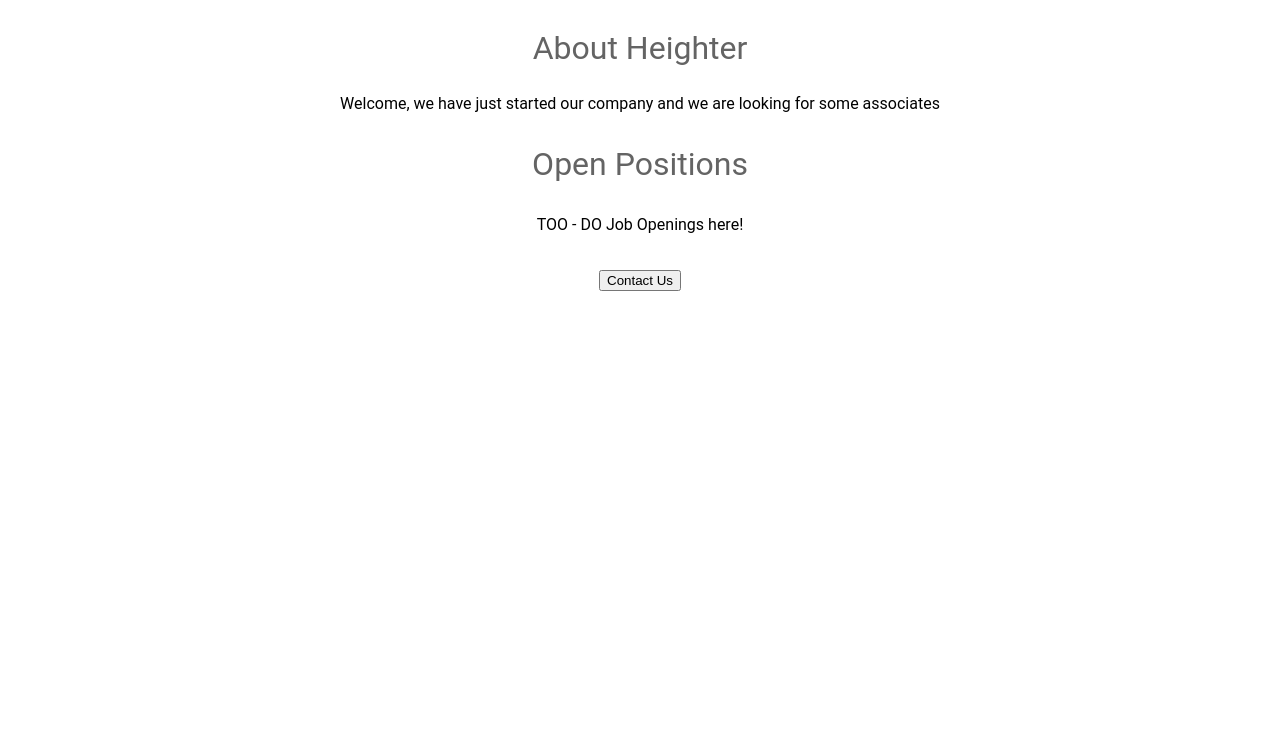
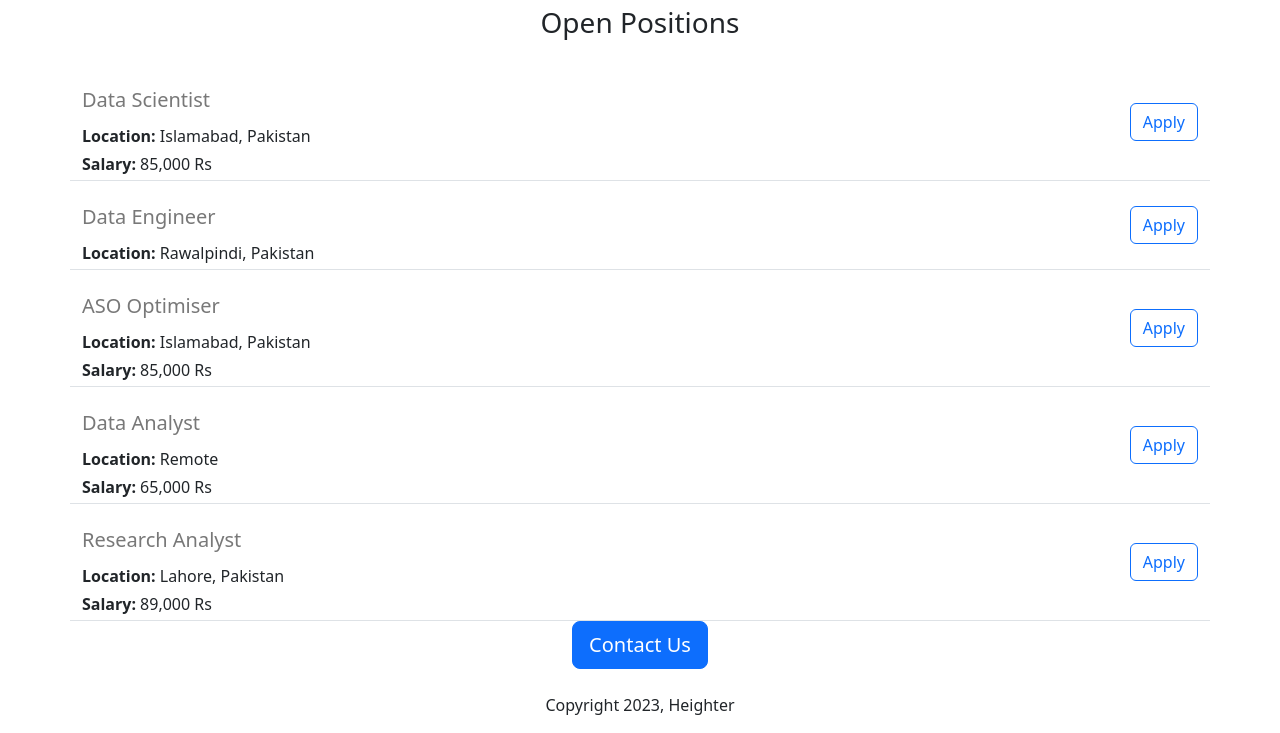
Before and after one commit to heighterses/heighter-career-website, a Flask app: page / in a window 1280 px wide. Shown: the part 490-1223 px from the top of the page. Before the commit the page ends 781 px from the top, so only its background shows below. Run offline with Flask 3, Linux system fonts and the light colour scheme.

Commit message:
added dynamic data

```diff
--- a/app.py
+++ b/app.py
@@ -2,10 +2,32 @@ from flask import Flask, render_template
 
 app = Flask(__name__)
 
+JOBS=[
+  {'id': 1,
+  'title': 'Data Scientist',
+  'location': 'Islamabad, Pakistan',
+  'salary': '85,000 Rs'},
+    {'id': 2,
+  'title': 'Data Engineer',
+  'location': 'Rawalpindi, Pakistan'},
+    {'id': 3,
+  'title': 'ASO Optimiser',
+  'location': 'Islamabad, Pakistan',
+  'salary': '85,000 Rs'},
+    {'id': 4,
+  'title': 'Data Analyst',
+  'location': 'Remote',
+  'salary': '65,000 Rs'},
+    {'id': 5,
+  'title': 'Research Analyst',
+  'location': 'Lahore, Pakistan',
+  'salary': '89,000 Rs'}
+]
 
 @app.route("/")
 def hello_world():
-  return render_template("home.html")
+  return render_template("home.html",
+                        jobs=JOBS, company_name='Heighter')
 
 
 if __name__ == "__main__":
--- a/templates/home.html
+++ b/templates/home.html
@@ -2,53 +2,39 @@
 <html>
   <head>
     <title>Heighter Career</title>
+    <meta charset="utf-8">
+    <meta name="viewport" content="width=device-width, initial-scale=1">
+    <link href="https://cdn.jsdelivr.net/npm/bootstrap@5.3.0/dist/css/bootstrap.min.css" rel="stylesheet">
     <style>
-      #container {
-        max-width: 800px;
-        margin: 0 auto;
-        padding: 20px;
-        text-align: center; /* Center align the content within the container */
-      }
-
-      h1 {
-        font-size: 40px;
-        font-family: 'Roboto', sans-serif;
-        font-weight: normal;
-        color: rgb(50, 50, 50);
-      }
-
-      h2, h3 {
-        font-family: 'Roboto', sans-serif;
-        font-size: 32px;
-        font-weight: normal;
-        color: rgb(100, 100, 100);
-      }
-
-      p {
-        font-family: 'Roboto', sans-serif;
-      }
-
-      #banner {
-        width: 100%;
-        height: 360px;
-        object-fit: cover;
-      }
-
-      #contact-btn {
-        margin-top: 20px; /* Add top margin for spacing */
+      .banner-img {
+        max-width: 100%;
+        height: auto;
       }
     </style>
   </head>
+
   <body>
-    <div id="container">
-      <h1>Heighter Careers</h1>
-      <img id="banner" src="https://heighter-career-website--abdullah-22.repl.co/static/banner.jpeg">
-      <h2>About Heighter</h2>
-      <p>Welcome, we have just started our company and we are looking for some associates</p>
+    <div class="container">
+      <h1 class="text-center mt-2 mb-4">{{company_name}} Careers</h1>
+      <img class="banner-img" src="https://heighter-career-website--abdullah-22.repl.co/static/banner.jpeg">
+      <h2 class="text-center mt-2 mb-4">About Heighter</h2>
+      <p class="lead">Welcome, we have just started our company and we are looking for some associates</p>
+      <h3 class="text-center mt-2 mb-4">Open Positions</h3>
 
-      <h3>Open Positions</h3>
-      <p>TOO - DO Job Openings here!</p>
-      <button id="contact-btn">Contact Us</button>
+
+  <div>
+  {% for job in jobs %}
+    {%include 'job.html' %}
+  {% endfor %}
+</div>
+
+
+
+
+      <div class="text-center">
+      <button class="btn btn-primary btn-lg text-center" id="contact-btn">Contact Us</button>
+        <p class="mt-4">Copyright 2023, Heighter</p>
+      </div>
     </div>
   </body>
 </html>
--- /dev/null
+++ b/templates/job.html
@@ -0,0 +1,16 @@
+<div class="border-bottom row padding-bottom: 8px;">
+  <div class="col-9">
+    <h5 style="color: rgb(120, 120, 120); margin-bottom: 12px; margin-top: 24px;">{{ job['title'] }}</h5>
+    <div style="margin-bottom: 4px;">
+      <b>Location:</b> {{ job['location'] }}
+    </div>
+    {% if 'salary' in job %}
+    <div style="margin-bottom: 4px;">
+      <b>Salary:</b> {{ job['salary'] }}
+    </div>
+    {% endif %}
+  </div>
+  <div class="col-3 d-flex align-items-center justify-content-end">
+    <button type="button" class="btn btn-outline-primary">Apply</button>
+  </div>
+</div>
```
